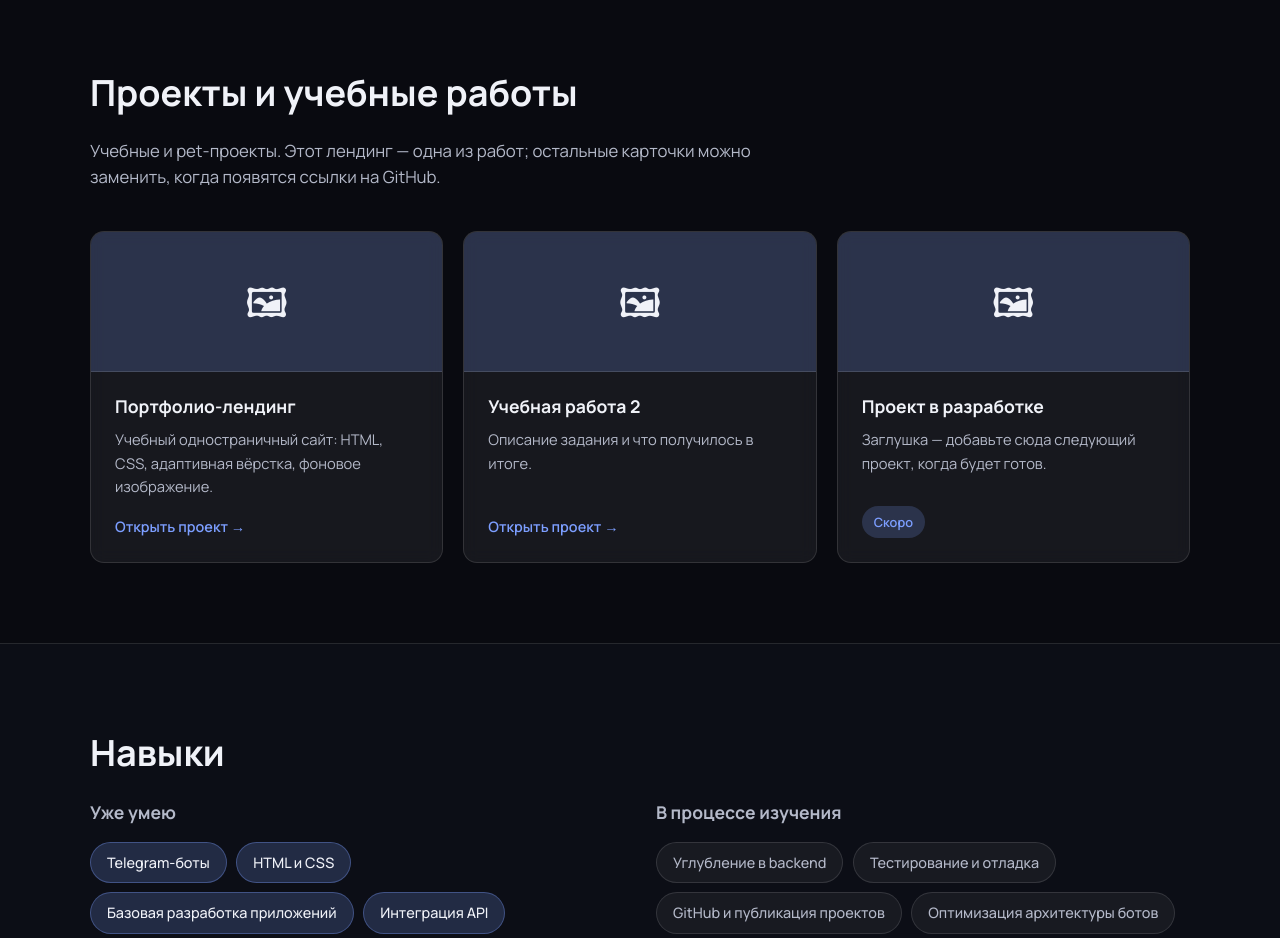
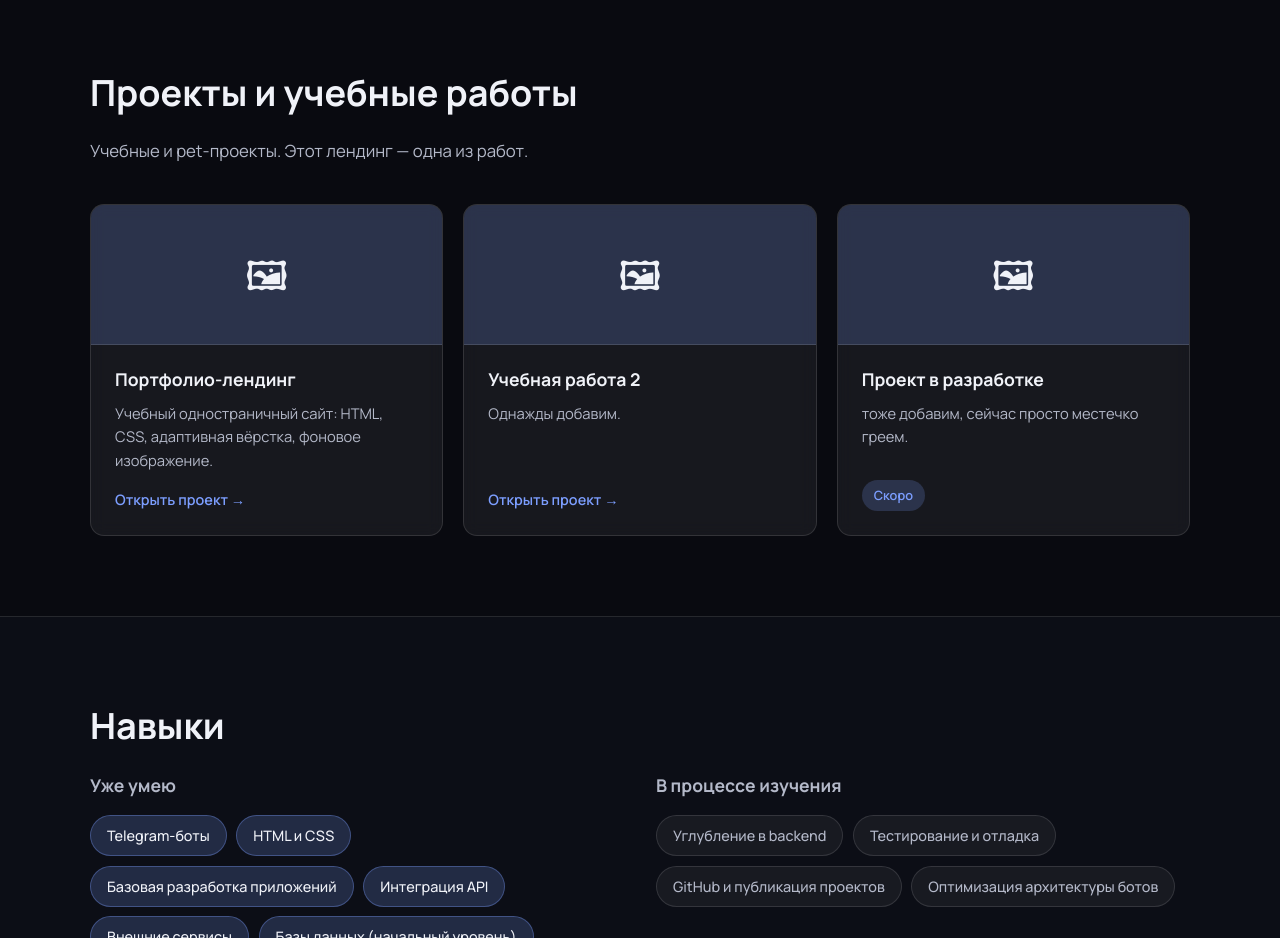
Before and after one commit to natashakalash-tech/portfolio, a plain HTML site: page index.html in a window 1280 px wide. Shown: the part 1360-2298 px from the top of the page. Drawn offline with Linux system fonts and the light colour scheme.

Commit message:
портфолио

```diff
--- a/index.html
+++ b/index.html
@@ -77,7 +77,7 @@
       <div class="container">
         <h2 class="section__title">Проекты и учебные работы</h2>
         <p class="section__lead">
-          Учебные и pet-проекты. Этот лендинг — одна из работ; остальные карточки можно заменить, когда появятся ссылки на GitHub.
+          Учебные и pet-проекты. Этот лендинг — одна из работ.
         </p>
 
         <div class="cards cards--projects">
@@ -96,7 +96,7 @@
             <div class="project__placeholder" aria-hidden="true">🖼</div>
             <div class="project__body">
               <h3 class="project__title">Учебная работа 2</h3>
-              <p class="project__text">Описание задания и что получилось в итоге.</p>
+              <p class="project__text">Однажды добавим.</p>
               <a class="project__link" href="#" target="_blank" rel="noopener noreferrer">Открыть проект →</a>
             </div>
           </article>
@@ -105,7 +105,7 @@
             <div class="project__placeholder" aria-hidden="true">🖼</div>
             <div class="project__body">
               <h3 class="project__title">Проект в разработке</h3>
-              <p class="project__text">Заглушка — добавьте сюда следующий проект, когда будет готов.</p>
+              <p class="project__text">тоже добавим, сейчас просто местечко греем.</p>
               <span class="project__badge">Скоро</span>
             </div>
           </article>
```
